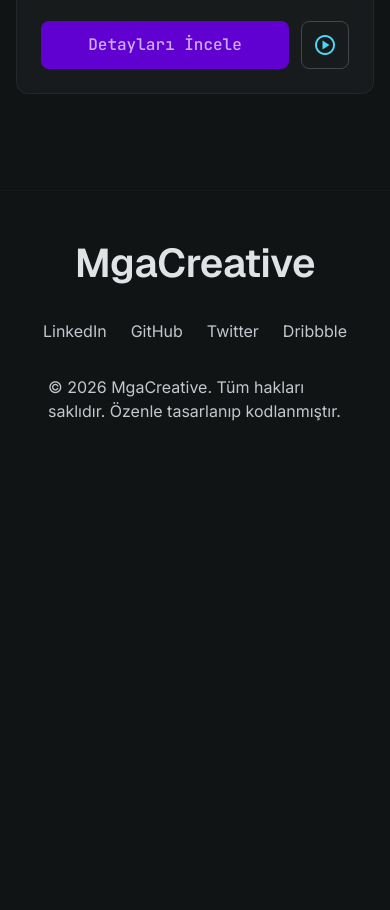
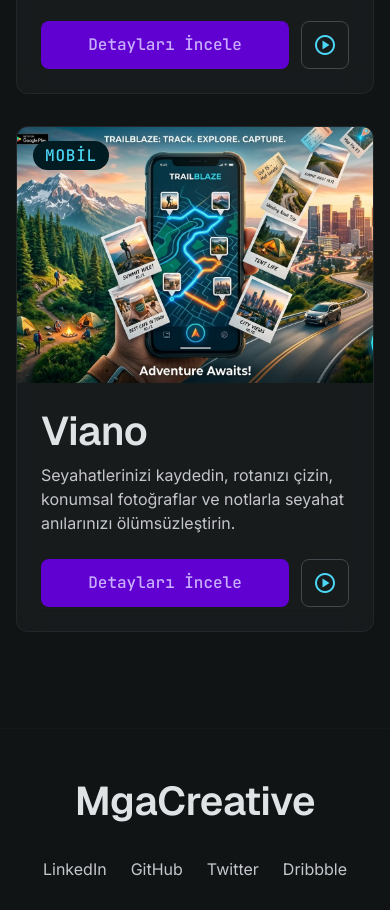
Before and after one commit to gokhanazat/MgaCreative, a plain HTML site: page portfolio.html in a window 390 px wide. Shown: the part 10904-11814 px from the top of the page. Before the commit the page ends 11375 px from the top, so only its background shows below. Drawn offline with nearby package versions, Linux system fonts and the light colour scheme.

Commit message:
feat: add Viano route tracer and seyahat gunlugu mobile application with dynamic details

```diff
--- a/portfolio.html
+++ b/portfolio.html
@@ -596,6 +596,29 @@
 </div>
 </div>
 </article>
+<!-- App Card 20 (Viano) -->
+<article class="app-card glass-card flex flex-col rounded-xl overflow-hidden" data-category="mobile">
+<div class="relative h-64 overflow-hidden group">
+<img alt="Viano Preview" class="w-full h-full object-cover transition-transform duration-500 group-hover:scale-110" src="images/viano_kart.jpeg"/>
+<div class="absolute top-4 left-4">
+<span class="bg-tertiary-container text-tertiary px-3 py-1 rounded-full font-label-sm uppercase tracking-wider">Mobil</span>
+</div>
+</div>
+<div class="p-6 flex flex-col flex-grow">
+<h3 class="font-headline-lg text-headline-lg mb-2 text-on-surface">Viano</h3>
+<p class="font-body-md text-body-md text-on-surface-variant mb-6 line-clamp-3">
+                        Seyahatlerinizi kaydedin, rotanızı çizin, konumsal fotoğraflar ve notlarla seyahat anılarınızı ölümsüzleştirin.
+                    </p>
+<div class="mt-auto flex gap-3">
+<button onclick="window.location.href='project.html?id=viano'" class="flex-1 bg-secondary-container text-on-secondary-container py-2.5 rounded-lg font-label-md transition-all hover:brightness-110 active:scale-95">
+                            Detayları İncele
+                        </button>
+<button onclick="window.location.href='project.html?id=viano'" class="w-12 h-12 flex items-center justify-center border border-outline-variant rounded-lg text-tertiary hover:bg-tertiary/10 transition-all active:scale-95">
+<span class="material-symbols-outlined">play_circle</span>
+</button>
+</div>
+</div>
+</article>
 </div>
 </main>
 <!-- Footer -->
```
Also changed, not shown: project.html (+16 -0 lines).
